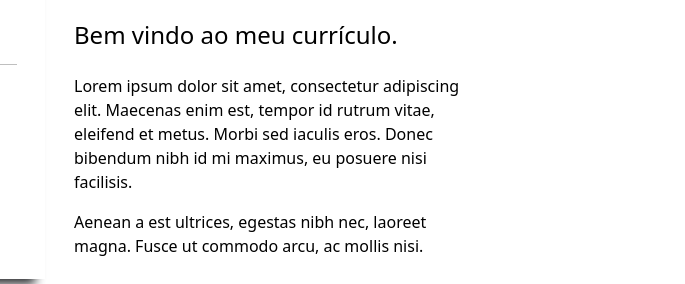
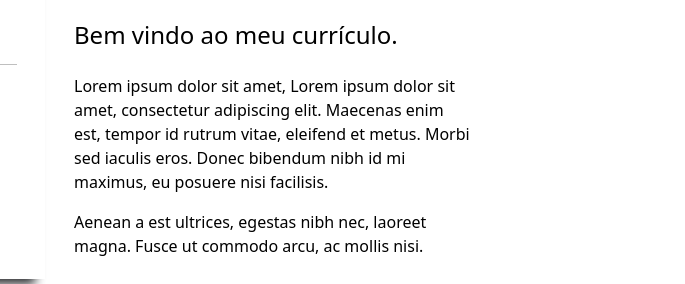
Before and after one commit to Rapos0Thiag0/coda-, a plain HTML site: page index.html in a window 1280 px wide. Shown: the part 178-462 px from the top of the page, 595-1280 px from the left. Drawn offline with Linux system fonts and the light colour scheme.

Commit message:
commit teste

```diff
--- a/index.html
+++ b/index.html
@@ -65,6 +65,7 @@
                     <h1 class="title-text">Olá</h1>
                     <h4 class="title-subtitle">Bem vindo ao meu currículo.</h4>
                     <p>
+                        Lorem ipsum dolor sit amet,
                         Lorem ipsum dolor sit amet, consectetur adipiscing elit. Maecenas enim est, tempor id rutrum
                         vitae, eleifend et metus. Morbi sed iaculis eros. Donec bibendum nibh id mi maximus, eu posuere
                         nisi facilisis.
```
